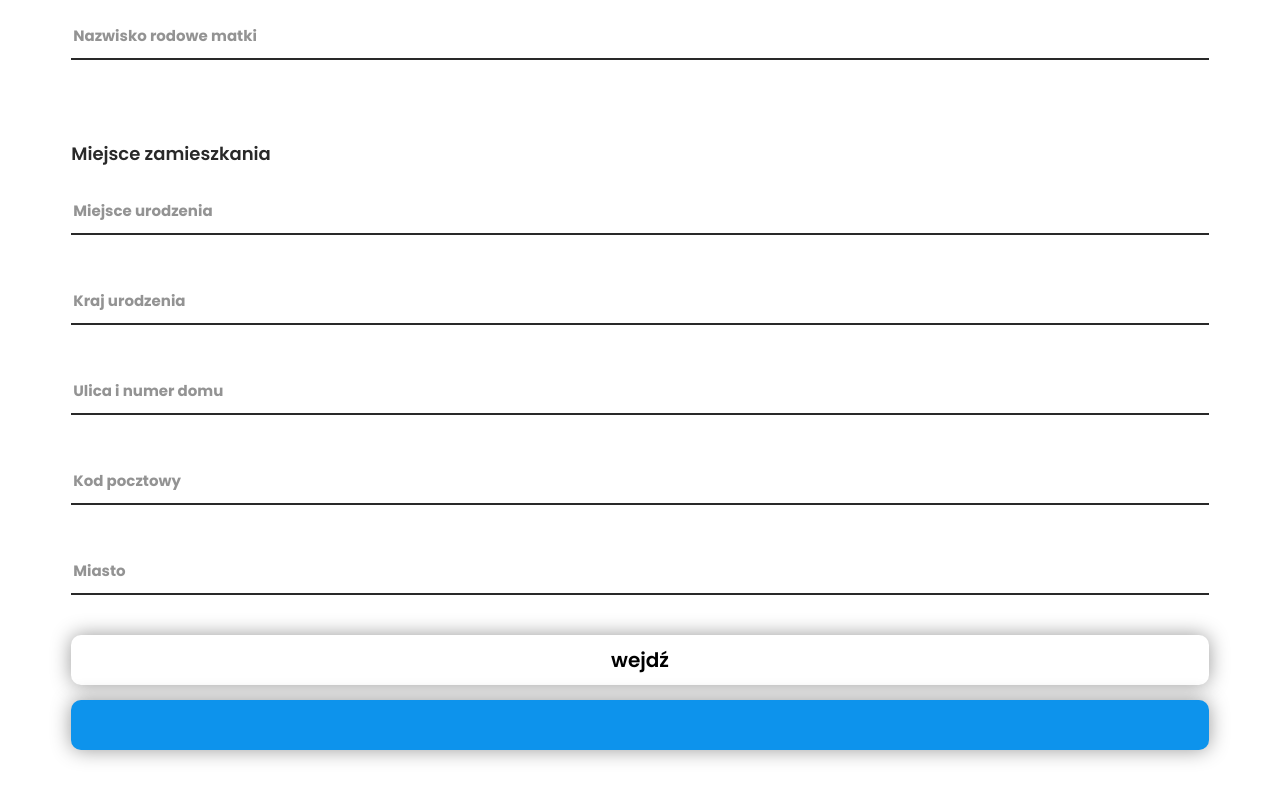
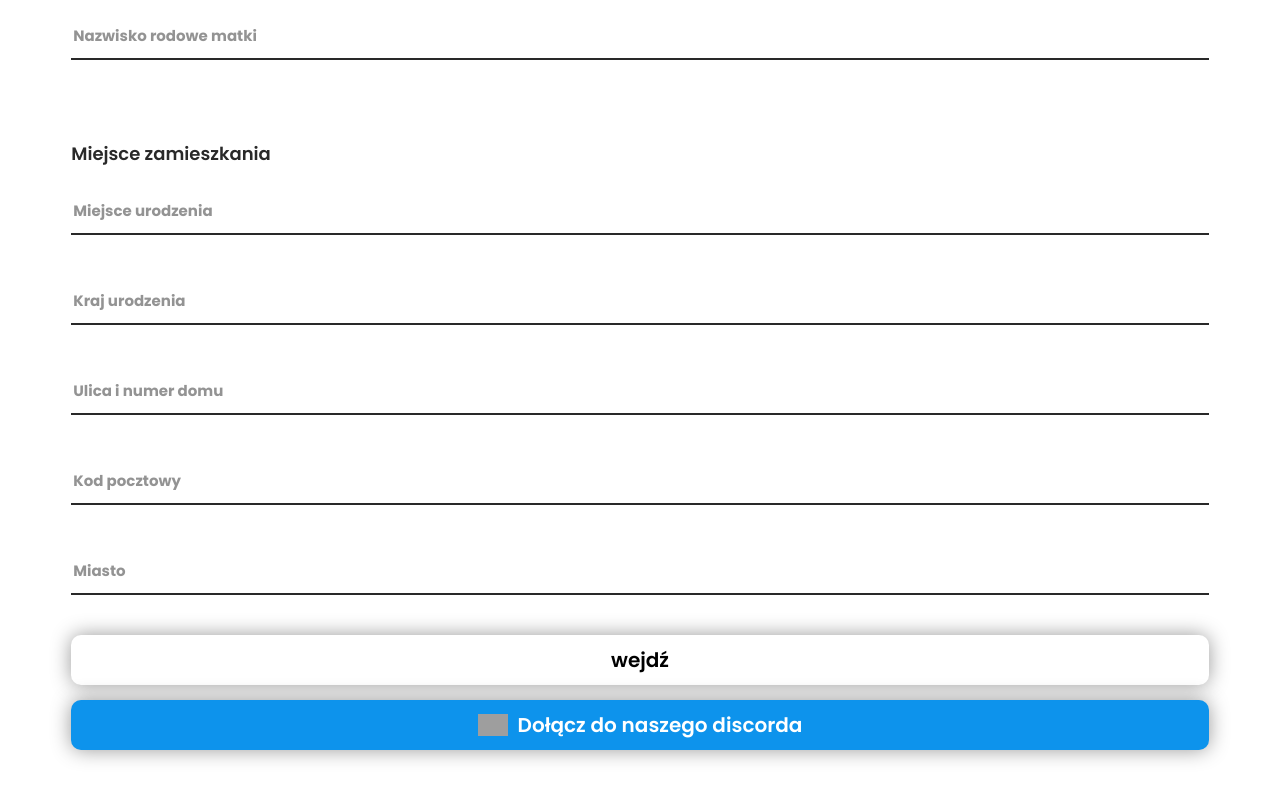
Before and after one commit to Dwizzy23/hf.distribution.dwizzy.space, a plain HTML site: page index.html in a window 1280 px wide. Shown: the part 1265-2065 px from the top of the page. Drawn offline with Linux system fonts and the light colour scheme; files that its build step writes are made by us from their sources; grey boxes are pictures that could not be loaded; files whose address does not match are found by name.

Commit message:
Update index.html

```diff
--- a/index.html
+++ b/index.html
@@ -142,8 +142,12 @@
 
     <a class="go">wejdź</a>
     <div class="discord" onclick="window.open('https://discord.gg/2YyKxGpRDN')">
-
+        <div class="inner_grid">
+            <img class="discord_image" src="https://i.imgur.com/xcYtB71.png">
+            <p class="discord_text">Dołącz do naszego discorda</p>
+        </div>
     </div>
 
     <script src="assets/index.js"></script>
     <script src="assets/manifest.js"></script>
+</body>
```
